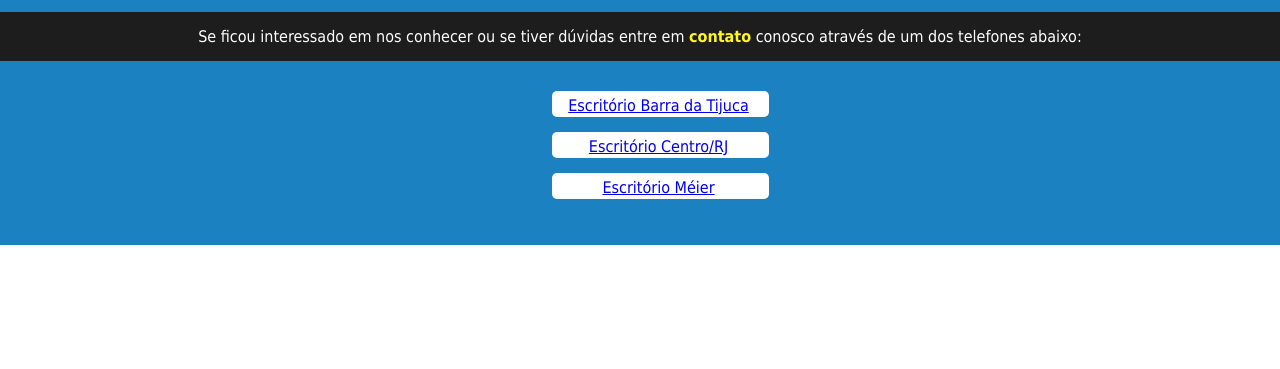
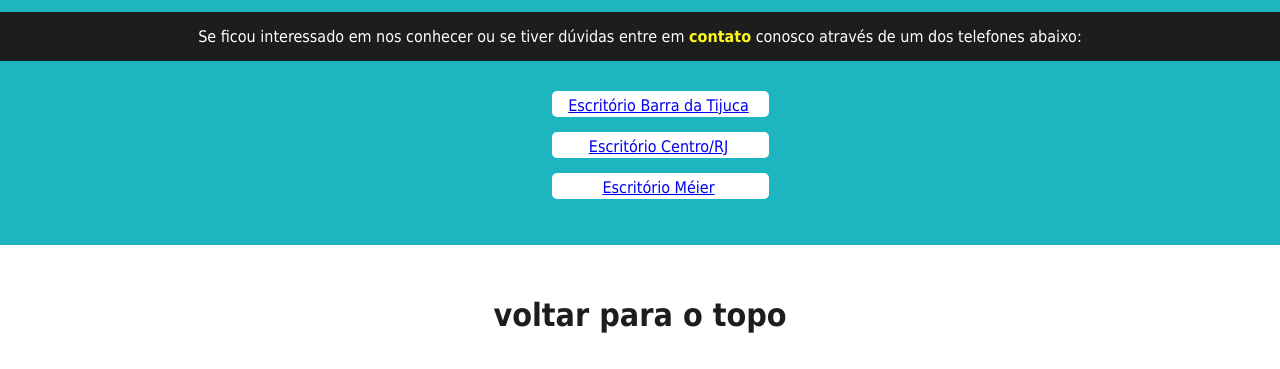
Before and after one commit to BielBeast/SetorParaPraticar, a plain HTML site: page Site-Imobiliaria/index.html in a window 1280 px wide. Shown: the part 2950-3319 px from the top of the page. Before the commit the page ends 3195 px from the top, so only its background shows below. Drawn offline with nearby package versions, Linux system fonts and the light colour scheme.

Commit message:
foi alterado o background da seção contato da pagina e acrescentado uma nova div com o nome "voltar ao topo"

```diff
--- a/Site-Imobiliaria/index.html
+++ b/Site-Imobiliaria/index.html
@@ -77,6 +77,9 @@
             </li>
         </ul>
     </div>
+    <div>
+        <h1>voltar para o topo</h1>
+    </div>
 </body>
 
 <script src="https://cdn.jsdelivr.net/npm/vue/dist/vue.js"></script>
--- a/Site-Imobiliaria/style.css
+++ b/Site-Imobiliaria/style.css
@@ -135,7 +135,7 @@ h1{
 
 #contato{
  text-align: center;
- background-color: #1c81c0;
+ background-color: #1cb5c0;
 }
 .p-contato{
     color: #ffffff;
```
